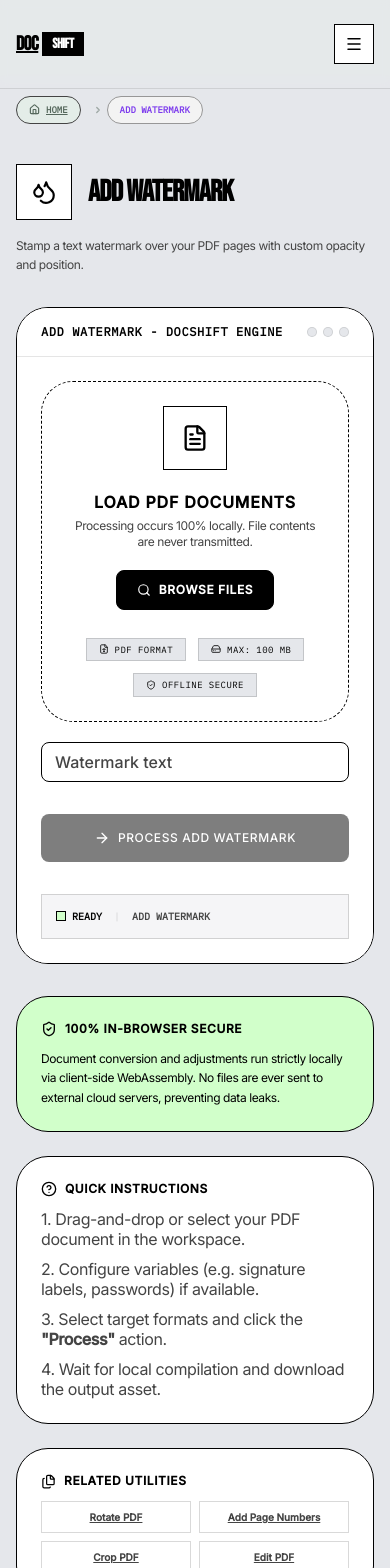
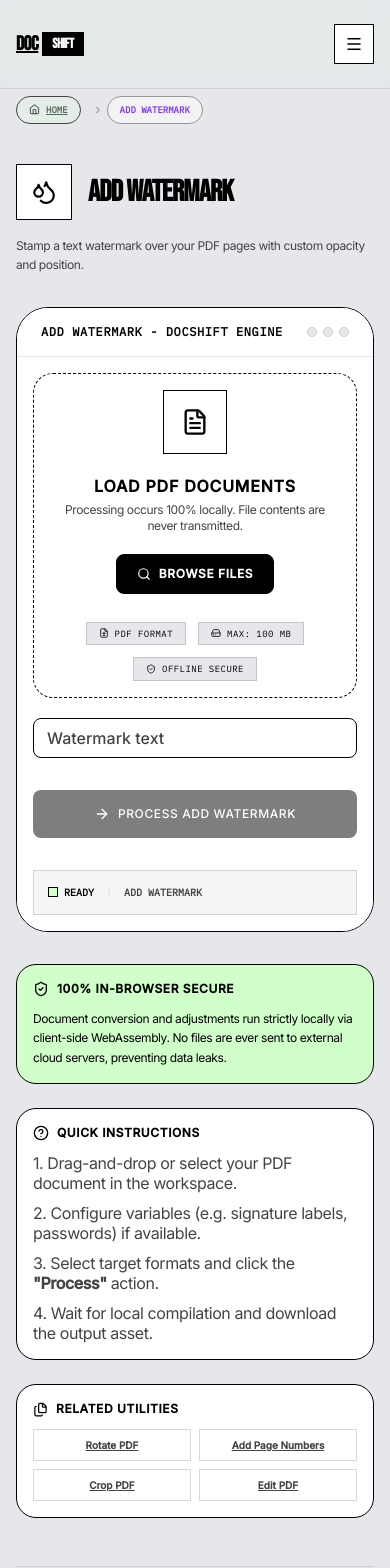
Before and after one commit to soumyachk101/PDF_Master, a Next.js app in the folder frontend/: page /tool/add-watermark in a window 390 px wide. Shown: the top 1568 px of the page. Built offline with nearby package versions, Linux system fonts and the light colour scheme; what @mui/material-nextjs would draw is missing.

Commit message:
style: make page card layout and upload dropzone padding mobile responsive

```diff
--- a/frontend/src/components/DropzoneArea.jsx
+++ b/frontend/src/components/DropzoneArea.jsx
@@ -53,7 +53,7 @@ export default function DropzoneArea({ onFileSelect, accept, maxSize, selectedFi
             <motion.div className="relative z-10 w-full">
                 <div
                     {...getRootProps()}
-                    className={`relative p-6 sm:p-8 text-center cursor-pointer min-h-[250px] flex flex-col items-center justify-center rounded-[32px] bg-[#ffffff] transition-all duration-200 select-none ${
+                    className={`relative p-4 sm:p-8 text-center cursor-pointer min-h-[250px] flex flex-col items-center justify-center rounded-[20px] sm:rounded-[32px] bg-[#ffffff] transition-all duration-200 select-none ${
                         isDragActive
                             ? 'border-2 border-[#000000] bg-[#d1ffca]'
                             : 'border border-dashed border-[#000000] hover:bg-[#f3f3f3]/50'
--- a/frontend/src/components/ui/IndustrialComponents.jsx
+++ b/frontend/src/components/ui/IndustrialComponents.jsx
@@ -24,8 +24,8 @@ export const NeumorphicCard = ({
     <div
       className={cn(
         isSolid
-          ? 'bg-[#000000] text-[#ffffff] rounded-[32px] p-6 sm:p-8 border border-transparent'
-          : 'bg-[#ffffff] text-[#000000] rounded-[32px] border border-[#000000] p-6 sm:p-8',
+          ? 'bg-[#000000] text-[#ffffff] rounded-[20px] sm:rounded-[32px] p-4 sm:p-8 border border-transparent'
+          : 'bg-[#ffffff] text-[#000000] rounded-[20px] sm:rounded-[32px] border border-[#000000] p-4 sm:p-8',
         hoverEffect && 'hover:-translate-y-0.5 transition-all duration-200',
         className
       )}
--- a/frontend/src/views/ToolPage.jsx
+++ b/frontend/src/views/ToolPage.jsx
@@ -187,7 +187,7 @@ export default function ToolPage({ toolSlug }) {
                                 </div>
                             </div>
 
-                            <div className="p-6 sm:p-8 bg-[#ffffff]">
+                            <div className="p-4 sm:p-8 bg-[#ffffff]">
                                 <AnimatePresence mode="wait">
                                     {/* ── UPLOAD STATE ── */}
                                     {appState === 'upload' && (
@@ -386,7 +386,7 @@ export default function ToolPage({ toolSlug }) {
                     {/* Right Column: Sidebar (How-to, Security Details, Related utilities) */}
                     <div className="lg:col-span-5 space-y-6">
                         {/* Security Notice Callout (Action Green accent background) */}
-                        <div className="bg-[#d1ffca] border border-[#000000] p-6 rounded-[32px] text-left">
+                        <div className="bg-[#d1ffca] border border-[#000000] p-4 sm:p-6 rounded-[20px] sm:rounded-[32px] text-left">
                             <h3 className="font-suisseintl font-bold text-xs uppercase tracking-wider text-[#000000] mb-3 flex items-center gap-2">
                                 <ShieldCheck size={16} /> 100% In-Browser Secure
                             </h3>
@@ -396,7 +396,7 @@ export default function ToolPage({ toolSlug }) {
                         </div>
 
                         {/* Interactive Steps card */}
-                        <div className="bg-[#ffffff] border border-[#000000] p-6 rounded-[32px] text-left">
+                        <div className="bg-[#ffffff] border border-[#000000] p-4 sm:p-6 rounded-[20px] sm:rounded-[32px] text-left">
                             <h3 className="font-suisseintl font-bold text-xs uppercase tracking-wider text-[#000000] mb-3 flex items-center gap-2">
                                 <HelpCircle size={16} /> Quick Instructions
                             </h3>
@@ -409,7 +409,7 @@ export default function ToolPage({ toolSlug }) {
                         </div>
 
                         {/* Sidebar Related Utilities */}
-                        <div className="bg-[#ffffff] border border-[#000000] p-6 rounded-[32px] text-left">
+                        <div className="bg-[#ffffff] border border-[#000000] p-4 sm:p-6 rounded-[20px] sm:rounded-[32px] text-left">
                             <h3 className="font-suisseintl font-bold text-xs uppercase tracking-wider text-[#000000] mb-3 flex items-center gap-2">
                                 <Files size={15} /> Related Utilities
                             </h3>
```
